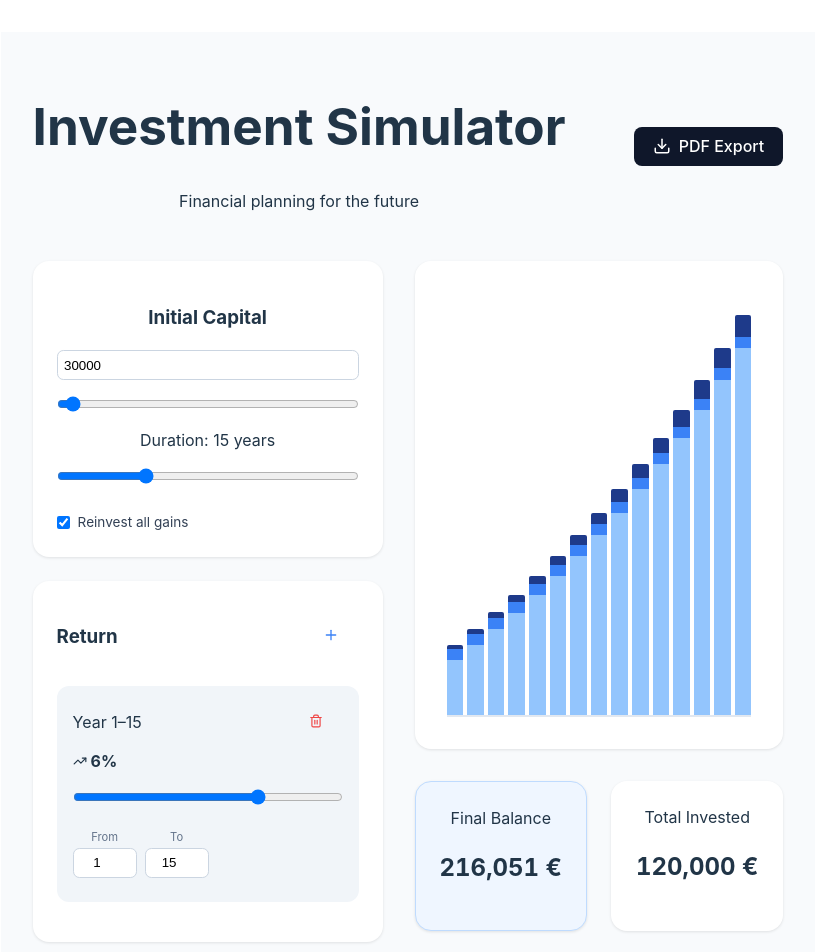
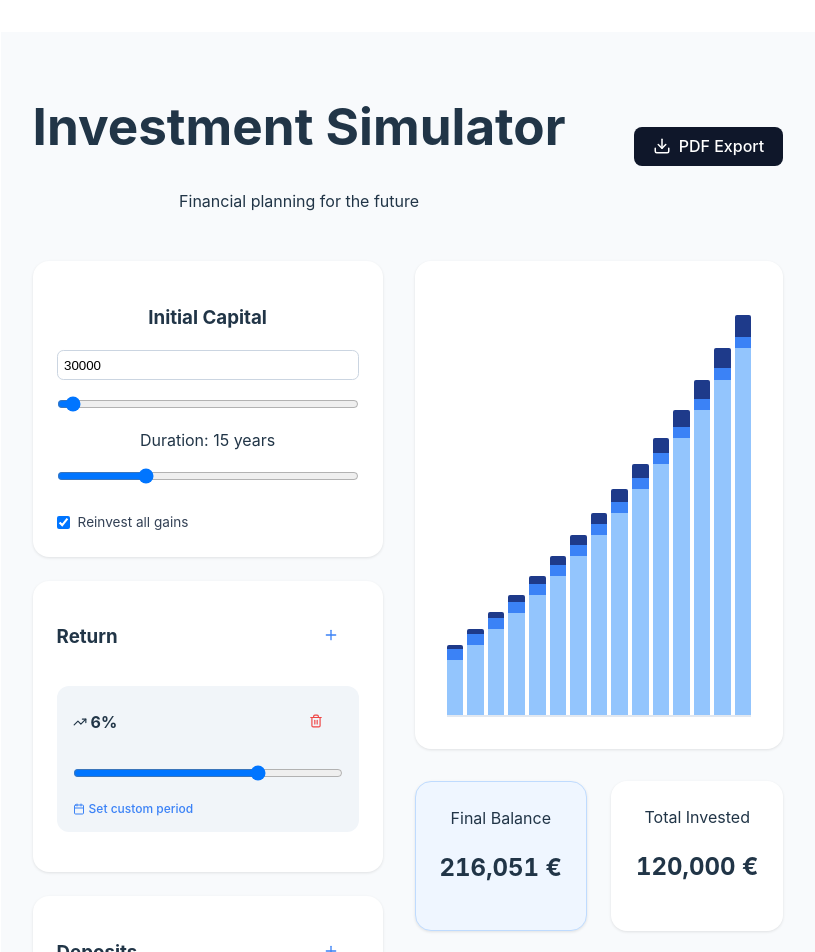
Before and after one commit to hamsterbacke23/investment-calc, a Vue app: page / in a window 1280 px wide. Shown: the top 952 px of the page, without its empty margins (232-1047 px from the left). Built offline with nearby package versions, Linux system fonts and the light colour scheme.

Commit message:
Return phases: custom period toggle, auto-extend duration

```diff
--- a/src/App.vue
+++ b/src/App.vue
@@ -8,7 +8,7 @@ import autoTable from 'jspdf-autotable';
 const initialCapital = ref(30000);
 const durationYears = ref(15);
 const reinvestGains = ref(true);
-const yieldPhases = ref([{ id: 1, startYear: 1, endYear: 15, rate: 6 }]);
+const yieldPhases = ref([{ id: 1, startYear: 1, endYear: 15, rate: 6, customDuration: false }]);
 const transactions = ref([{ id: 1, name: 'Savings Plan', amount: 500, type: 'monthly', startYear: 1, endYear: 15, customDuration: false }]);
 
 // --- Persistence ---
@@ -24,7 +24,10 @@ const loadFromLocal = () => {
     initialCapital.value = parsed.initialCapital;
     durationYears.value = parsed.durationYears;
     if (parsed.reinvestGains !== undefined) reinvestGains.value = parsed.reinvestGains;
-    yieldPhases.value = parsed.yieldPhases;
+    yieldPhases.value = parsed.yieldPhases.map(p => {
+      if (p.customDuration === undefined) p.customDuration = false;
+      return p;
+    });
     // Migrate old formats
     transactions.value = parsed.transactions.map(t => {
       if (t.duration !== undefined && t.endYear === undefined) {
@@ -42,7 +45,8 @@ watch([initialCapital, durationYears, reinvestGains, yieldPhases, transactions],
 watch(durationYears, (newVal, oldVal) => {
   if (newVal > oldVal) {
     yieldPhases.value.forEach(p => {
-      if (p.endYear === oldVal) p.endYear = newVal;
+      if (!p.customDuration) { p.startYear = 1; p.endYear = newVal; }
+      else if (p.endYear === oldVal) p.endYear = newVal;
     });
     transactions.value.forEach(t => {
       if (t.type === 'monthly' && !t.customDuration) t.endYear = newVal;
@@ -121,17 +125,17 @@ const barStyle = (d, i) => {
 };
 
 // --- Actions ---
-const toggleCustomDuration = (t) => {
-  t.customDuration = !t.customDuration;
-  if (!t.customDuration) {
-    t.startYear = 1;
-    t.endYear = durationYears.value;
+const toggleCustomDuration = (item) => {
+  item.customDuration = !item.customDuration;
+  if (!item.customDuration) {
+    item.startYear = 1;
+    item.endYear = durationYears.value;
   }
 };
 
 const addTransaction = () => transactions.value.push({ id: Date.now(), name: 'Extra Deposit', amount: 500, type: 'monthly', startYear: 1, endYear: durationYears.value, customDuration: false });
 const removeTransaction = (id) => transactions.value = transactions.value.filter(t => t.id !== id);
-const addPhase = () => yieldPhases.value.push({ id: Date.now(), startYear: 1, endYear: durationYears.value, rate: 5 });
+const addPhase = () => yieldPhases.value.push({ id: Date.now(), startYear: 1, endYear: durationYears.value, rate: 5, customDuration: false });
 const removePhase = (id) => yieldPhases.value = yieldPhases.value.filter(p => p.id !== id);
 
 const exportPDF = () => {
@@ -178,24 +182,27 @@ const exportPDF = () => {
           </div>
           <div v-for="p in yieldPhases" :key="p.id" class="item-box">
             <div class="flex-row">
-              <span>Year {{p.startYear}}–{{p.endYear}}</span>
+              <div class="yield-display" :class="{ 'negative': p.rate < 0 }">
+                <TrendingUp v-if="p.rate >= 0" size="14" />
+                <TrendingDown v-else size="14" />
+                {{ p.rate }}%
+              </div>
               <button @click="removePhase(p.id)" class="btn-delete"><Trash2 size="14"/></button>
             </div>
-            <div class="yield-display" :class="{ 'negative': p.rate < 0 }">
-              <TrendingUp v-if="p.rate >= 0" size="14" />
-              <TrendingDown v-else size="14" />
-              {{ p.rate }}%
+            <input type="range" v-model.number="p.rate" min="-50" max="30" />
+            <div v-if="!p.customDuration" class="duration-toggle">
+              <button @click="toggleCustomDuration(p)" class="btn-link"><Calendar size="12" /> Set custom period</button>
             </div>
-            <input type="range" v-model.number="p.rate" min="-50" max="30" />
-            <div class="year-range-row">
+            <div v-if="p.customDuration" class="year-range-row">
               <div class="small-label-input">
-                <label>From</label>
-                <input type="number" v-model.number="p.startYear" class="year-input" placeholder="From" />
+                <label>From year</label>
+                <input type="number" v-model.number="p.startYear" min="1" :max="p.endYear" class="year-input" />
               </div>
               <div class="small-label-input">
-                <label>To</label>
-                <input type="number" v-model.number="p.endYear" class="year-input" placeholder="To" />
+                <label>To year</label>
+                <input type="number" v-model.number="p.endYear" :min="p.startYear" :max="durationYears" class="year-input" />
               </div>
+              <button @click="toggleCustomDuration(p)" class="btn-link btn-link-reset" title="Reset to always">✕</button>
             </div>
           </div>
         </section>
```
